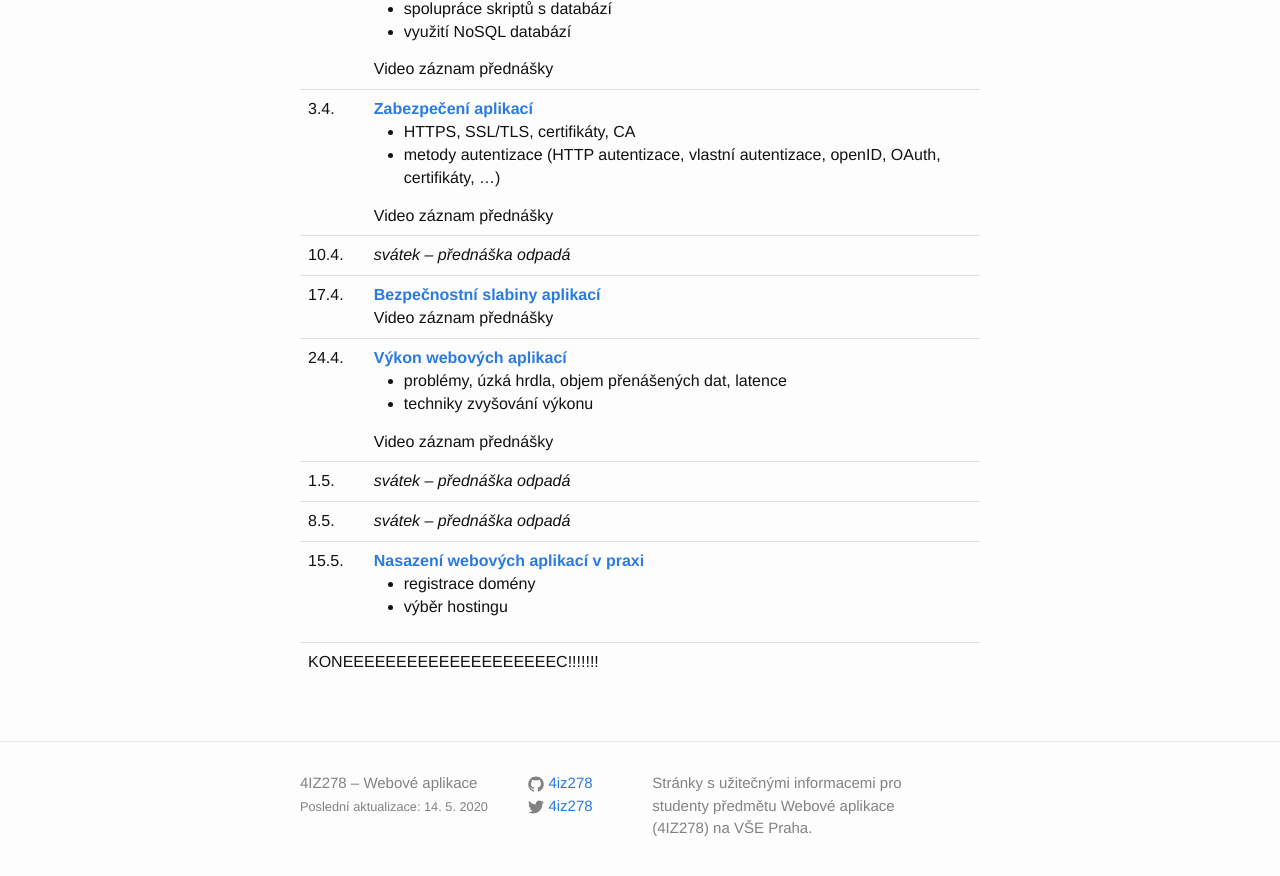
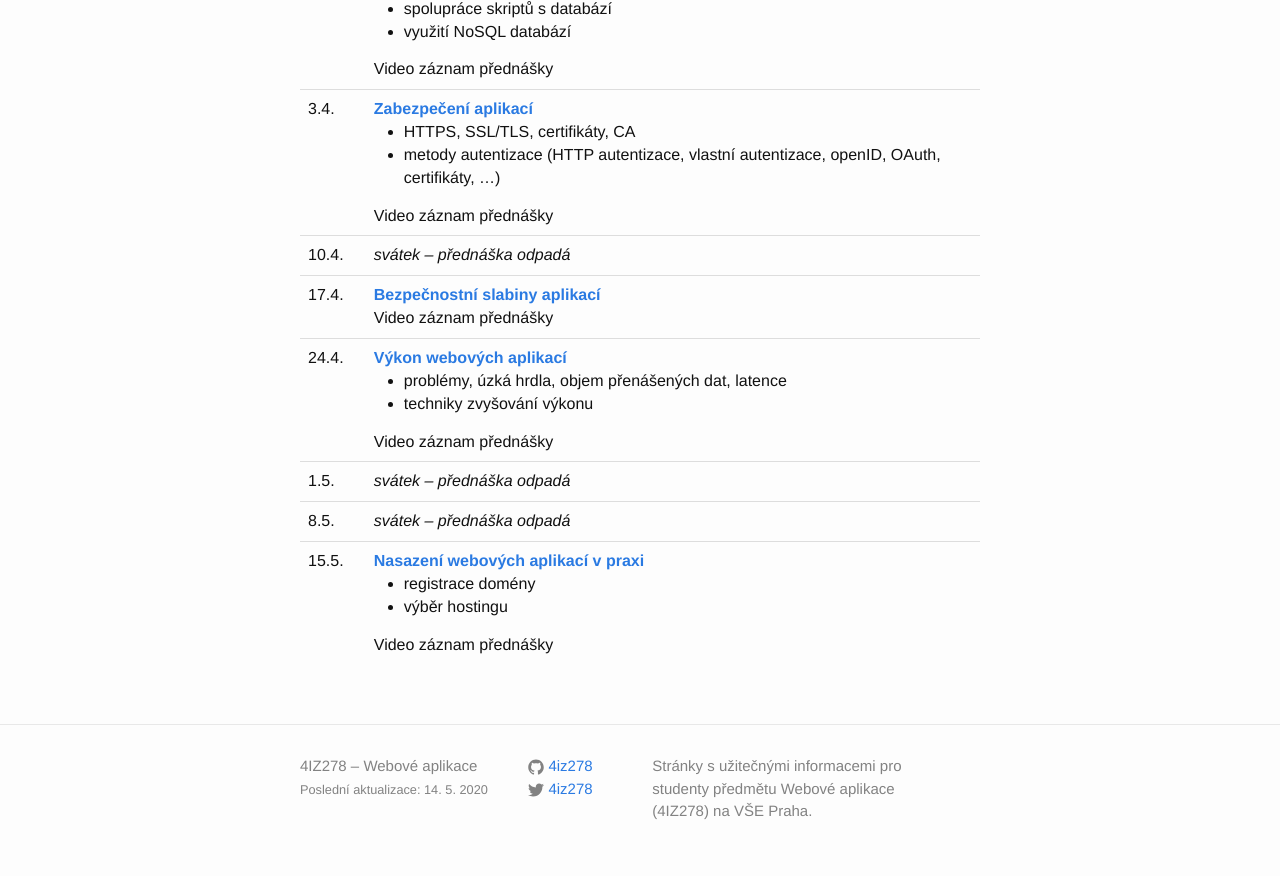
Before and after one commit to 4iz278/4iz278.github.io, a Jekyll site: the page built from prednasky/index.html, in a window 1280 px wide and 900 px high, scrolled down 971 px. Shown: the top 876 px of the window. Built offline with Jekyll 4.4.1, drawn with Linux system fonts in a browser that asks for light colours; nearby versions of some CDN libraries.

Commit message:
Added video of the last lecture

```diff
--- a/prednasky/index.html
+++ b/prednasky/index.html
@@ -140,10 +140,11 @@
           <li>registrace domény</li>
           <li>výběr hostingu</li>
         </ul>
+        <details>
+          <summary>Video záznam přednášky</summary>
+          <iframe width="560" height="315" src="https://www.youtube.com/embed/sZeMB5I7Tms" frameborder="0" allow="accelerometer; autoplay; encrypted-media; gyroscope; picture-in-picture" allowfullscreen></iframe>
+        </details>
       </td>
-    </tr>
-    <tr>
-      <td colspan="2">KONEEEEEEEEEEEEEEEEEEEEC!!!!!!!</td>
     </tr>
   </tbody>
 </table>
```
